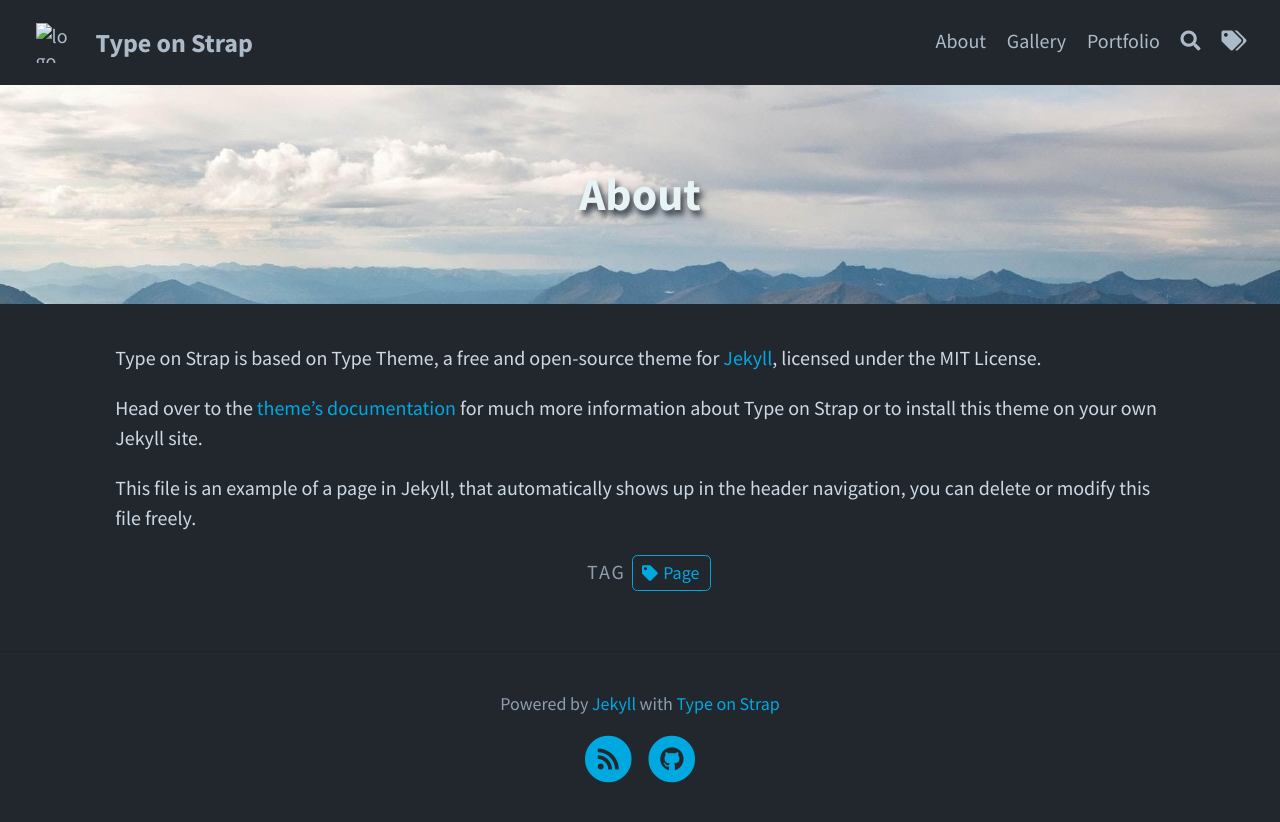
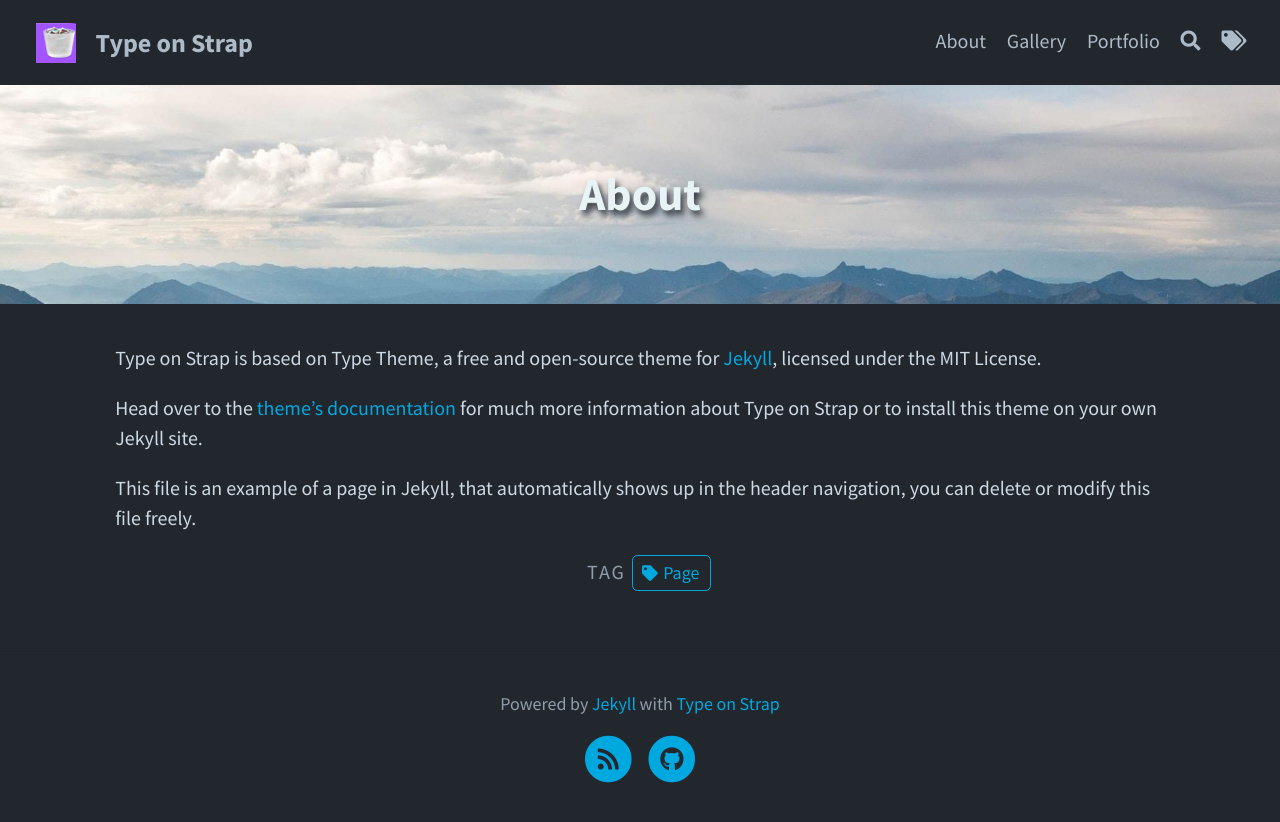
Before and after one commit to ethandai1024/ethandai1024.github.io, a Jekyll site: the page built from pages/about.md, in a window 1280 px wide. Shown: the top 822 px of the page. Built offline with Jekyll 4.4.1, drawn with Linux system fonts in a browser that asks for light colours.

Commit message:
new image features

```diff
--- a/_config.yml
+++ b/_config.yml
@@ -5,12 +5,12 @@ url: "https://ethandai1024.github.io"
 # THEME-SPECIFIC CONFIGURATION
 title: Type on Strap                                    # site's title
 description: "A website with blog posts and pages"      # used by search engines
-avatar: omg.png                         # Empty for no avatar in navbar
-favicon: assets/favicon.ico                             # Icon displayed in the tab
+avatar: assets/img/hahahi.png                     # Empty for no avatar in navbar
+favicon: assets/favicon.ico                           # Icon displayed in the tab
 
 # Header and footer text
 header_text: ethan dai  # Change Blog header text
-header_feature_image: assets/img/header/triangular.jpeg
+header_feature_image: assets/img/header/omg.jpeg
 header_feature_image_responsive: true
 footer_text: >
   Powered by <a href="https://jekyllrb.com/">Jekyll</a> with <a href="https://github.com/sylhare/Type-on-Strap">Type on Strap</a>
```
Also changed, not shown: assets/img/header/omg.png (renamed from assets/img/omg.png).
